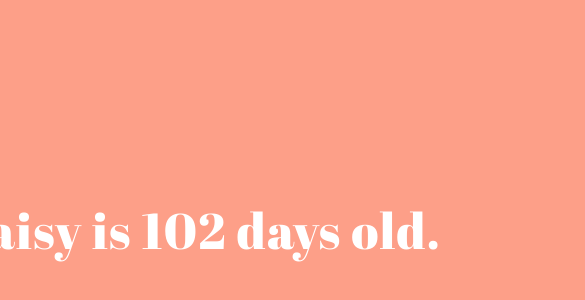
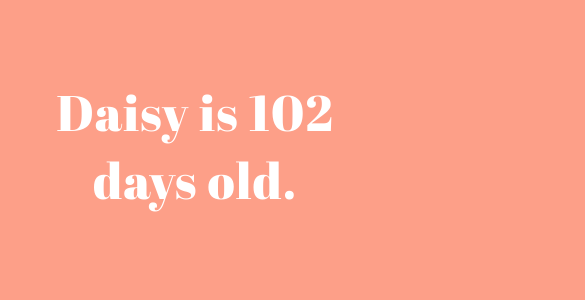
Before and after one commit to liztan/daisyhorne, a plain HTML site: page index.html in a window 390 px wide. Shown: the part 200-500 px from the top of the page, 585 px wide, since content can reach past the window. Drawn offline with Linux system fonts and the light colour scheme.

Commit message:
Update index.html

```diff
--- a/index.html
+++ b/index.html
@@ -32,9 +32,17 @@ p {
   left: 50%;
   transform: translate(-50%, -50%);
 }
-}
 
-}
+  @media (max-width: 600px) {
+  .center {
+    height: 80vh;
+  }
+
+  .center p {
+    width: 300px;
+  }
+
+
 </style>
 
 <link href="https://fonts.googleapis.com/css?family=Abril+Fatface&display=swap" rel="stylesheet">
```
